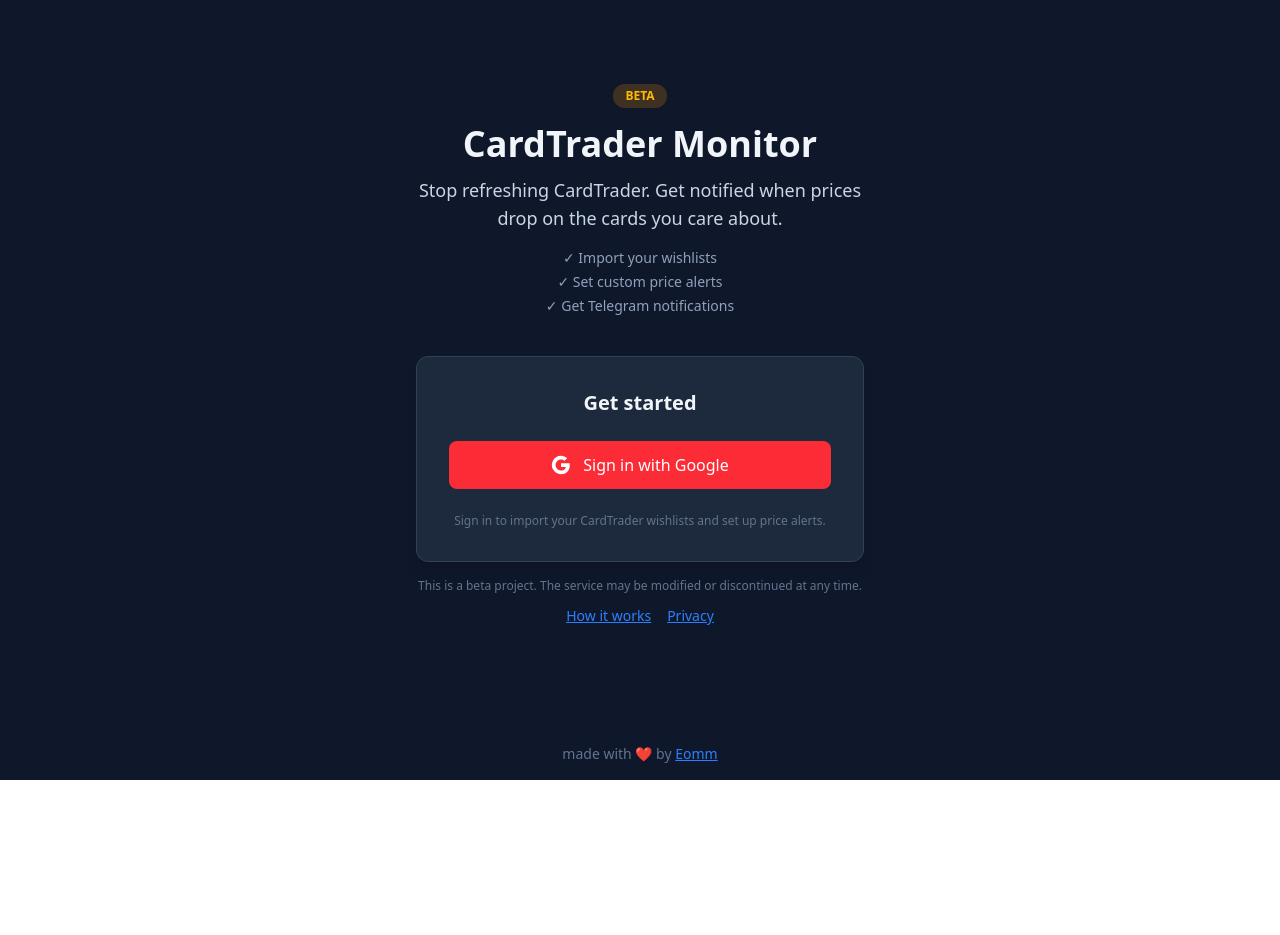
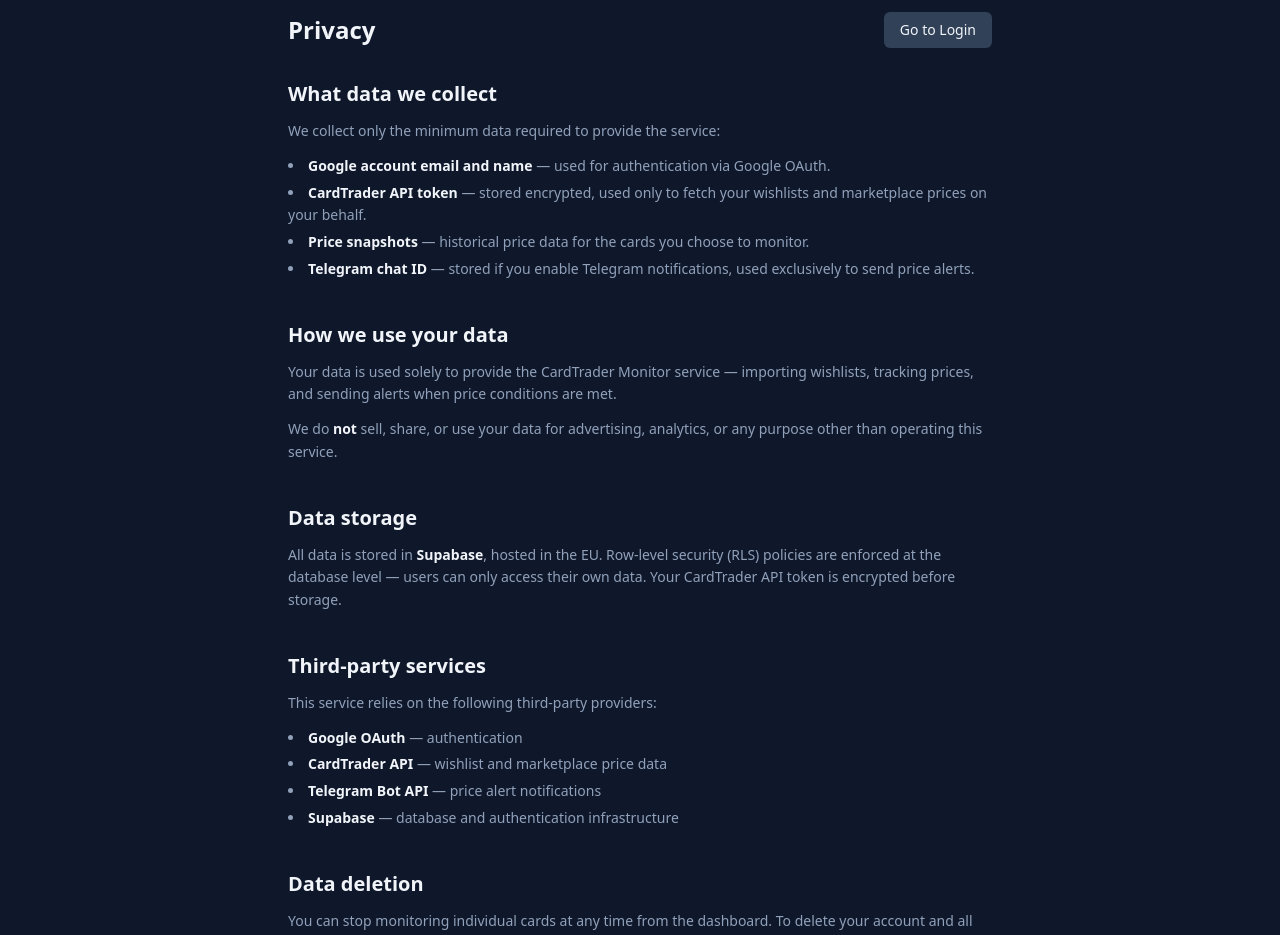
Before and after one commit to Eomm/cardtrader-monitor, a React (Vite) app: page /cardtrader-monitor/privacy in a window 1280 px wide. Before the commit this address led to /cardtrader-monitor. Shown: the part 20-955 px from the top of the page. Before the commit the page ends 800 px from the top, so only its background shows below. Built offline with nearby package versions, Linux system fonts and the light colour scheme; no server answers.

Commit message:
feat(quick-10): add Privacy page with content sections and register /privacy route
- Create PrivacyPage.tsx following HowItWorksPage public page pattern
- Sections: data collected, usage, storage, third-party services, deletion, beta notice
- Add /privacy route in App.tsx after /how-it-works

```diff
--- a/src/App.tsx
+++ b/src/App.tsx
@@ -7,6 +7,7 @@
 import { DashboardPage } from './pages/DashboardPage';
 import { HowItWorksPage } from './pages/HowItWorksPage';
 import { LoginPage } from './pages/LoginPage';
+import { PrivacyPage } from './pages/PrivacyPage';
 import { SettingsPage } from './pages/SettingsPage';
 
 function AuthenticatedLayout({ children }: { children: React.ReactNode }) {
@@ -26,6 +27,7 @@
         <Routes>
           <Route path="/" element={<LoginPage />} />
           <Route path="/how-it-works" element={<HowItWorksPage />} />
+          <Route path="/privacy" element={<PrivacyPage />} />
           <Route
             path="/dashboard"
             element={
--- /dev/null
+++ b/src/pages/PrivacyPage.tsx
@@ -0,0 +1,130 @@
+import { Link } from 'react-router';
+import { Footer } from '../components/Footer';
+import { Navbar } from '../components/Navbar';
+import { useAuth } from '../contexts/AuthContext';
+
+export function PrivacyPage() {
+  const { user } = useAuth();
+
+  return (
+    <div className="min-h-screen flex flex-col bg-slate-900 text-slate-100">
+      {user && <Navbar />}
+      <div className="mx-auto w-full max-w-3xl px-4 py-8 sm:px-6 lg:px-8 flex-1">
+        <div className="mb-8 flex items-center justify-between">
+          <h1 className="text-2xl font-bold">Privacy</h1>
+          {!user && (
+            <Link
+              to="/"
+              className="rounded-md bg-slate-700 px-4 py-2 text-sm font-medium text-slate-100 transition-colors hover:bg-slate-600"
+            >
+              Go to Login
+            </Link>
+          )}
+        </div>
+
+        <div className="space-y-10">
+          <section>
+            <h2 className="mb-3 text-xl font-semibold text-slate-100">What data we collect</h2>
+            <div className="space-y-3 text-sm leading-relaxed text-slate-400">
+              <p>
+                We collect only the minimum data required to provide the service:
+              </p>
+              <ul className="list-disc list-inside space-y-1">
+                <li>
+                  <strong className="text-slate-100">Google account email and name</strong> — used
+                  for authentication via Google OAuth.
+                </li>
+                <li>
+                  <strong className="text-slate-100">CardTrader API token</strong> — stored
+                  encrypted, used only to fetch your wishlists and marketplace prices on your
+                  behalf.
+                </li>
+                <li>
+                  <strong className="text-slate-100">Price snapshots</strong> — historical price
+                  data for the cards you choose to monitor.
+                </li>
+                <li>
+                  <strong className="text-slate-100">Telegram chat ID</strong> — stored if you
+                  enable Telegram notifications, used exclusively to send price alerts.
+                </li>
+              </ul>
+            </div>
+          </section>
+
+          <section>
+            <h2 className="mb-3 text-xl font-semibold text-slate-100">How we use your data</h2>
+            <div className="space-y-3 text-sm leading-relaxed text-slate-400">
+              <p>
+                Your data is used solely to provide the CardTrader Monitor service — importing
+                wishlists, tracking prices, and sending alerts when price conditions are met.
+              </p>
+              <p>
+                We do <strong className="text-slate-100">not</strong> sell, share, or use your data
+                for advertising, analytics, or any purpose other than operating this service.
+              </p>
+            </div>
+          </section>
+
+          <section>
+            <h2 className="mb-3 text-xl font-semibold text-slate-100">Data storage</h2>
+            <div className="space-y-3 text-sm leading-relaxed text-slate-400">
+              <p>
+                All data is stored in{' '}
+                <strong className="text-slate-100">Supabase</strong>, hosted in the EU. Row-level
+                security (RLS) policies are enforced at the database level — users can only access
+                their own data. Your CardTrader API token is encrypted before storage.
+              </p>
+            </div>
+          </section>
+
+          <section>
+            <h2 className="mb-3 text-xl font-semibold text-slate-100">Third-party services</h2>
+            <div className="space-y-3 text-sm leading-relaxed text-slate-400">
+              <p>This service relies on the following third-party providers:</p>
+              <ul className="list-disc list-inside space-y-1">
+                <li>
+                  <strong className="text-slate-100">Google OAuth</strong> — authentication
+                </li>
+                <li>
+                  <strong className="text-slate-100">CardTrader API</strong> — wishlist and
+                  marketplace price data
+                </li>
+                <li>
+                  <strong className="text-slate-100">Telegram Bot API</strong> — price alert
+                  notifications
+                </li>
+                <li>
+                  <strong className="text-slate-100">Supabase</strong> — database and
+                  authentication infrastructure
+                </li>
+              </ul>
+            </div>
+          </section>
+
+          <section>
+            <h2 className="mb-3 text-xl font-semibold text-slate-100">Data deletion</h2>
+            <div className="space-y-3 text-sm leading-relaxed text-slate-400">
+              <p>
+                You can stop monitoring individual cards at any time from the dashboard. To delete
+                your account and all associated data, contact the developer directly. All your data
+                will be permanently removed upon request.
+              </p>
+            </div>
+          </section>
+
+          <section>
+            <h2 className="mb-3 text-xl font-semibold text-slate-100">Beta notice</h2>
+            <div className="space-y-3 text-sm leading-relaxed text-slate-400">
+              <p>
+                This service is provided as-is during a beta period. Data handling practices may
+                evolve as the service matures. We will notify users of any significant changes to
+                this privacy policy.
+              </p>
+            </div>
+          </section>
+        </div>
+      </div>
+      <Footer />
+    </div>
+  );
+}
```
